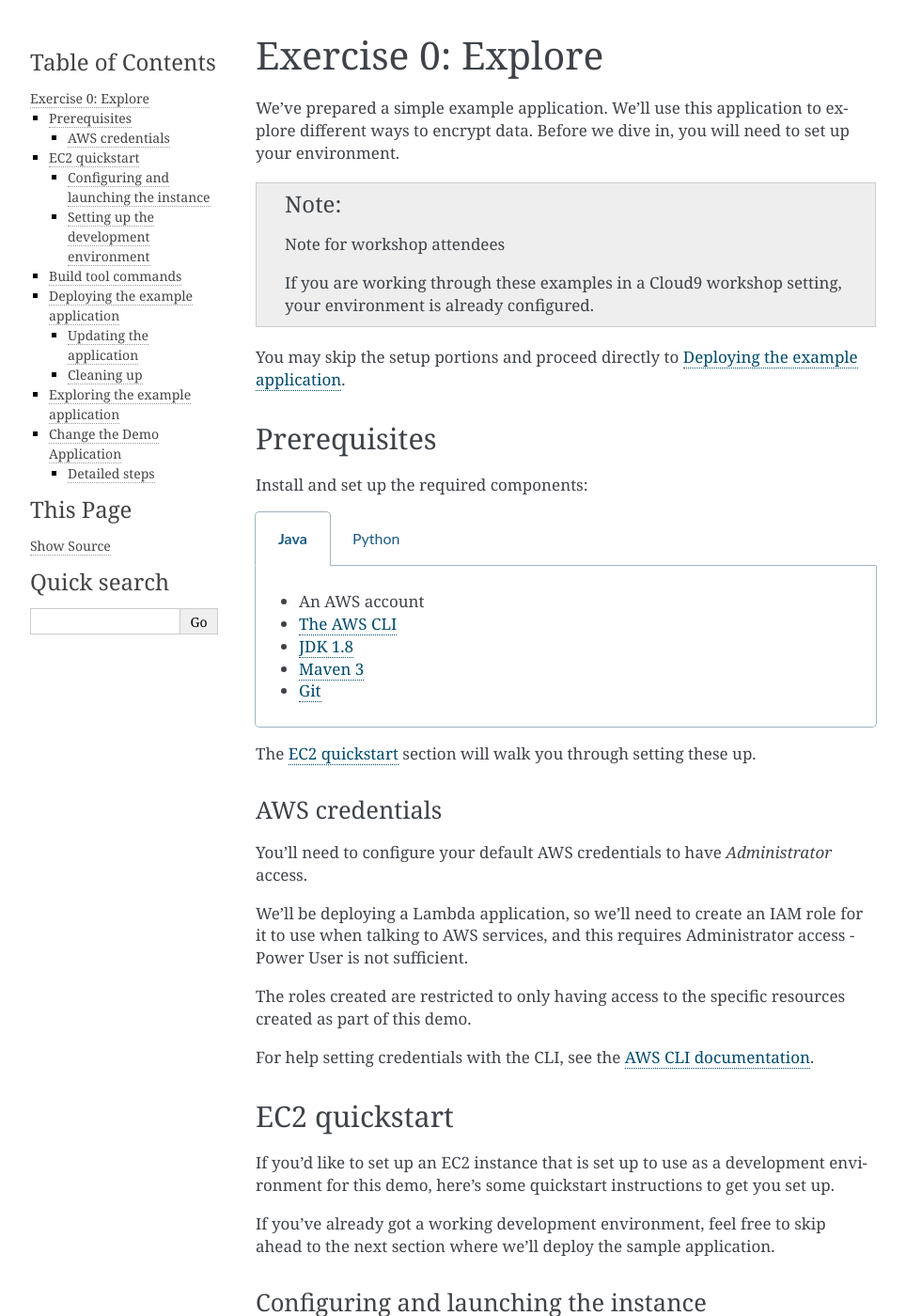
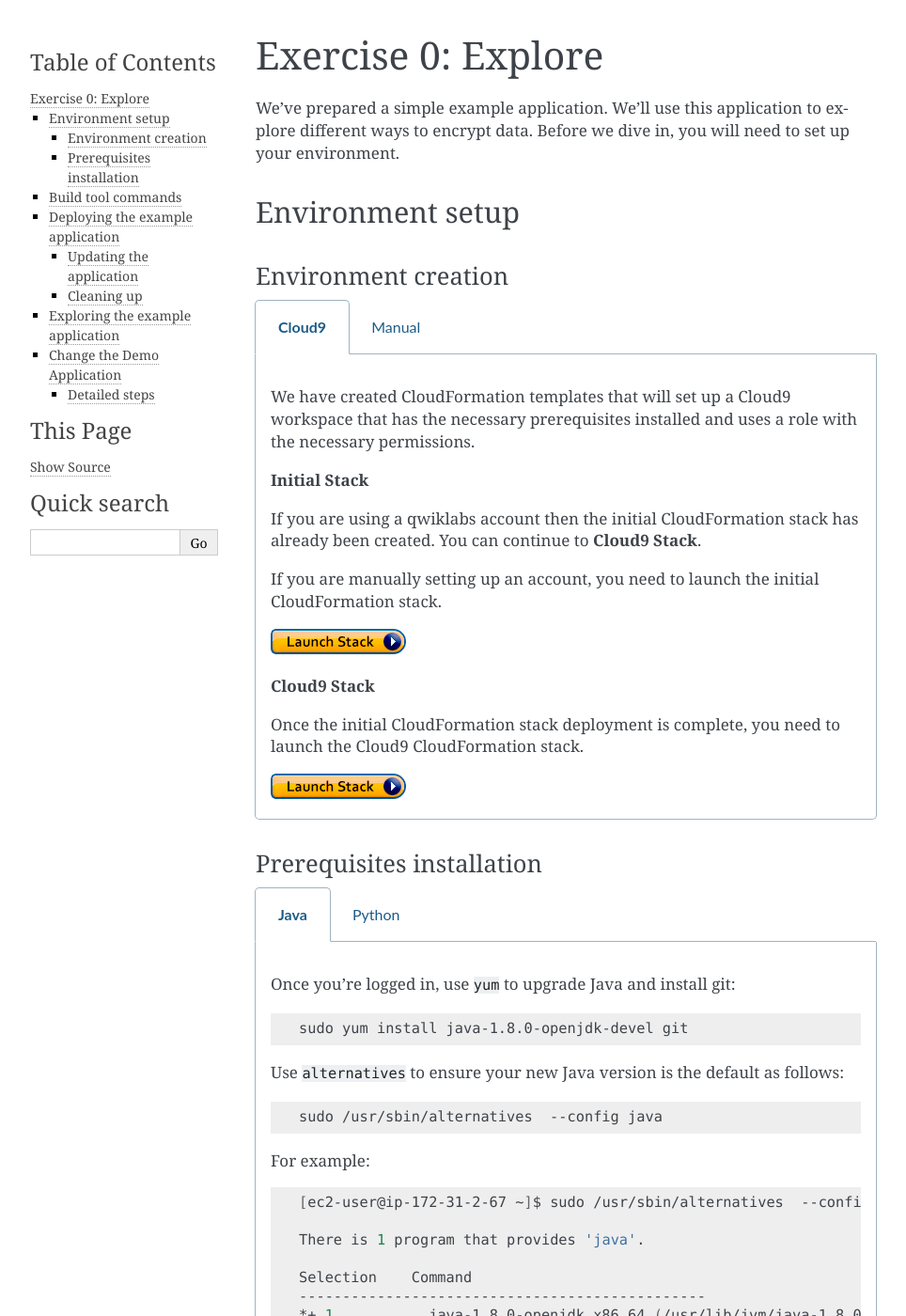
Before and after one commit to aws-samples/busy-engineers-encryption-sdk, a Sphinx documentation site: the page built from docs/exercises/0-explore.rst, in a window 1280 px wide and 1400 px high. Shown: the whole window at 94% size, without its empty margins (148-1112 px from the left). Built offline with Sphinx 7.4.7, drawn with Linux system fonts in a browser that asks for light colours; some of the changed text lies outside the part shown.

Commit message:
Add Cloud9 stack environment creation instructions

```diff
--- a/docs/conf.py
+++ b/docs/conf.py
@@ -26,3 +26,7 @@ htmlhelp_basename = "%sdoc" % project
 
 # autosummary
 autosummary_generate = True
+
+rst_prolog = """
+.. |region| replace:: eu-west-1
+"""
--- a/docs/exercises/0-explore.rst
+++ b/docs/exercises/0-explore.rst
@@ -8,118 +8,128 @@ Exercise 0: Explore
 We've prepared a simple example application. We'll use this application to explore different ways
 to encrypt data. Before we dive in, you will need to set up your environment.
 
-.. note::
+Environment setup
+=================
 
-    Note for workshop attendees
-
-    If you are working through these examples in a Cloud9 workshop setting, your environment is already configured.
-
-You may skip the setup portions and proceed directly to :ref:`Deploying the example application`.
-
-Prerequisites
-=============
-
-Install and set up the required components:
+Environment creation
+--------------------
 
 .. tabs::
 
-    .. group-tab:: Java
+    .. group-tab:: Cloud9
+
+        We have created CloudFormation templates that will set up a Cloud9 workspace that has the necessary prerequisites installed
+        and uses a role with the necessary permissions.
+
+        **Initial Stack**
+
+        If you are using a qwiklabs account then the initial CloudFormation stack has already been created.
+        You can continue to **Cloud9 Stack**.
+
+        If you are manually setting up an account, you need to launch the initial CloudFormation stack.
+
+        .. image:: ../images/cloudformation-launch-stack.png
+            :target: https://console.aws.amazon.com/cloudformation/home?region=ca-central-1#/stacks/new?stackName=MySid345BaseEnv&templateURL=https://s3.amazonaws.com/sid345.reinvent-workshop.com/cloudformation/reinvent-sid345.yaml
+
+        **Cloud9 Stack**
+
+        Once the initial CloudFormation stack deployment is complete, you need to launch the Cloud9 CloudFormation stack.
+
+        .. image:: ../images/cloudformation-launch-stack.png
+            :target: https://console.aws.amazon.com/cloudformation/home?region=ca-central-1#/stacks/new?stackName=MySid345Cloud9Env&templateURL=https://s3.amazonaws.com/sid345.reinvent-workshop.com/cloudformation/reinvent-sid345-cloud9.yaml
+
+    .. group-tab:: Manual
+
+        **Prerequisites**
+
+        Install and set up the required components:
 
         * An AWS account
         * `The AWS CLI`_
-        * `JDK 1.8`_
-        * `Maven 3`_
         * `Git`_
+        * `JDK 1.8`_ (Java only)
+        * `Maven 3`_ (Java only)
+        * Python 3.6 (we specifically need 3.6 to build binaries for Lambda) (Python only)
+        * tox (Python only)
 
-    .. group-tab:: Python
+        The :ref:`EC2 quickstart` section will walk you through setting these up.
 
-        * An AWS account
-        * `The AWS CLI`_
-        * Python 3.6 (we specifically need 3.6 to build binaries for Lambda)
-        * tox
-        * `Git`_
+        **AWS credentials**
 
-The :ref:`EC2 quickstart` section will walk you through setting these up.
+        You'll need to configure your default AWS credentials to have *Administrator* access.
 
-AWS credentials
----------------
+        We'll be deploying a Lambda application, so we'll need to create an IAM role for it to use when talking to AWS
+        services, and this requires Administrator access - Power User is not sufficient.
 
-You'll need to configure your default AWS credentials to have *Administrator* access.
+        The roles created are restricted to only having access to the specific resources created as part
+        of this demo.
 
-We'll be deploying a Lambda application, so we'll need to create an IAM role for it to use when talking to AWS
-services, and this requires Administrator access - Power User is not sufficient.
+        For help setting credentials with the CLI, see the `AWS CLI documentation`_.
 
-The roles created are restricted to only having access to the specific resources created as part
-of this demo.
+        .. _EC2 quickstart:
 
-For help setting credentials with the CLI, see the `AWS CLI documentation`_.
+        **EC2 quickstart**
 
-.. _EC2 quickstart:
+        If you'd like to set up an EC2 instance that is set up to use as a development
+        environment for this demo, here's some quickstart instructions to get you set
+        up.
 
-EC2 quickstart
-==============
+        If you've already got a working development environment, feel free to skip
+        ahead to the next section where we'll deploy the sample application.
 
-If you'd like to set up an EC2 instance that is set up to use as a development
-environment for this demo, here's some quickstart instructions to get you set
-up.
+        **Configuring and launching the instance**
 
-If you've already got a working development environment, feel free to skip
-ahead to the next section where we'll deploy the sample application.
+        First, create an Administrator access role that the EC2 instance will use to
+        access your account.
 
-Configuring and launching the instance
---------------------------------------
+        .. warning::
 
-First, create an Administrator access role that the EC2 instance will use to
-access your account.
+            Because this is granting a high level of privileges to the instance,
+            we recommend doing this in a test account.
 
-.. warning::
+        #. Log in to the AWS Console.
+        #. Go to `the IAM console's Roles section <https://console.aws.amazon.com/iam/home?region=ca-central-1#/roles>`_.
+        #. Click the "Create Role" button.
+        #. Under "Choose the service that will use this role", select "EC2",
+           then select "EC2" for the use case and proceed to the next page.
+        #. Select ``AdministratorAccess``, and proceed to the next page.
+        #. Set some easy-to-remember name for the role such as "sid345-admin".
 
-    Because this is granting a high level of privileges to the instance,
-    we recommend doing this in a test account.
+        Now that you have a role created, we'll deploy a Linux instance to use as our
+        launching point.
 
-#. Log in to the AWS Console.
-#. Go to `the IAM console's Roles section <https://console.aws.amazon.com/iam/home?region=ca-central-1#/roles>`_.
-#. Click the "Create Role" button.
-#. Under "Choose the service that will use this role", select "EC2",
-   then select "EC2" for the use case and proceed to the next page.
-#. Select ``AdministratorAccess``, and proceed to the next page.
-#. Set some easy-to-remember name for the role such as "sid345-admin".
+        Open `the EC2 console for ca-central-1
+        <https://ca-central-1.console.aws.amazon.com/ec2/v2/home?region=ca-central-1#Instances:sort=instanceId>`_.
 
-Now that you have a role created, we'll deploy a Linux instance to use as our
-launching point.
+        If you have not launched any instances here before, you'll first need to either
+        `create a new key pair
+        <https://docs.aws.amazon.com/AWSEC2/latest/UserGuide/ec2-key-pairs.html#having-ec2-create-your-key-pair>`_
+        or `import an existing ssh key
+        <https://docs.aws.amazon.com/AWSEC2/latest/UserGuide/ec2-key-pairs.html#how-to-generate-your-own-key-and-import-it-to-aws>`_
+        using the instructions at those links.
 
-Open `the EC2 console for ca-central-1
-<https://ca-central-1.console.aws.amazon.com/ec2/v2/home?region=ca-central-1#Instances:sort=instanceId>`_.
+        Once you have the key pair set up, we can launch an instance.
 
-If you have not launched any instances here before, you'll first need to either
-`create a new key pair
-<https://docs.aws.amazon.com/AWSEC2/latest/UserGuide/ec2-key-pairs.html#having-ec2-create-your-key-pair>`_
-or `import an existing ssh key
-<https://docs.aws.amazon.com/AWSEC2/latest/UserGuide/ec2-key-pairs.html#how-to-generate-your-own-key-and-import-it-to-aws>`_
-using the instructions at those links.
+        #. Click the blue 'Launch Instance' button.
+        #. Select the 'Amazon Linux AMI 2018.03.0 (HVM), SSD Volume Type' AMI.
+        #. Click 'Configure Instance Details' and make sure 'Auto-assign Public IP' is **Enabled**.
+        #. **In 'IAM Role', select the role you created above.** ("sid345-admin", or your preferred name)
+        #. Click 'Review and Launch'.
+        #. Click 'Launch'.
+        #. In the provided dialog, select the keypair you just created or imported.
+        #. Click 'Launch Instances'.
 
-Once you have the key pair set up, we can launch an instance.
+        Once the instance launches, you'll see it in the `instance list
+        <https://ca-central-1.console.aws.amazon.com/ec2/v2/home?region=ca-central-1#Instances>`_.
 
-#. Click the blue 'Launch Instance' button.
-#. Select the 'Amazon Linux AMI 2018.03.0 (HVM), SSD Volume Type' AMI.
-#. Click 'Configure Instance Details' and make sure 'Auto-assign Public IP' is **Enabled**.
-#. **In 'IAM Role', select the role you created above.** ("sid345-admin", or your preferred name)
-#. Click 'Review and Launch'.
-#. Click 'Launch'.
-#. In the provided dialog, select the keypair you just created or imported.
-#. Click 'Launch Instances'.
+        Copy the public DNS hostname. You can then log into this instance using
+        username ``ec2-user`` and the keypair you created before.
 
-Setting up the development environment
---------------------------------------
+        If this is your first time using EC2, see the `EC2 getting started documentation
+        <https://docs.aws.amazon.com/AWSEC2/latest/UserGuide/EC2_GetStarted.html>`_ for more detail.
 
-Once the instance launches, you'll see it in the `instance list
-<https://ca-central-1.console.aws.amazon.com/ec2/v2/home?region=ca-central-1#Instances>`_.
-
-Copy the public DNS hostname. You can then log into this instance using
-username ``ec2-user`` and the keypair you created before.
-
-If this is your first time using EC2, see the `EC2 getting started documentation
-<https://docs.aws.amazon.com/AWSEC2/latest/UserGuide/EC2_GetStarted.html>`_ for more detail.
+Prerequisites installation
+--------------------------
 
 .. tabs::
 
```
Also changed, not shown: docs/images/cloudformation-launch-stack.png (added).
